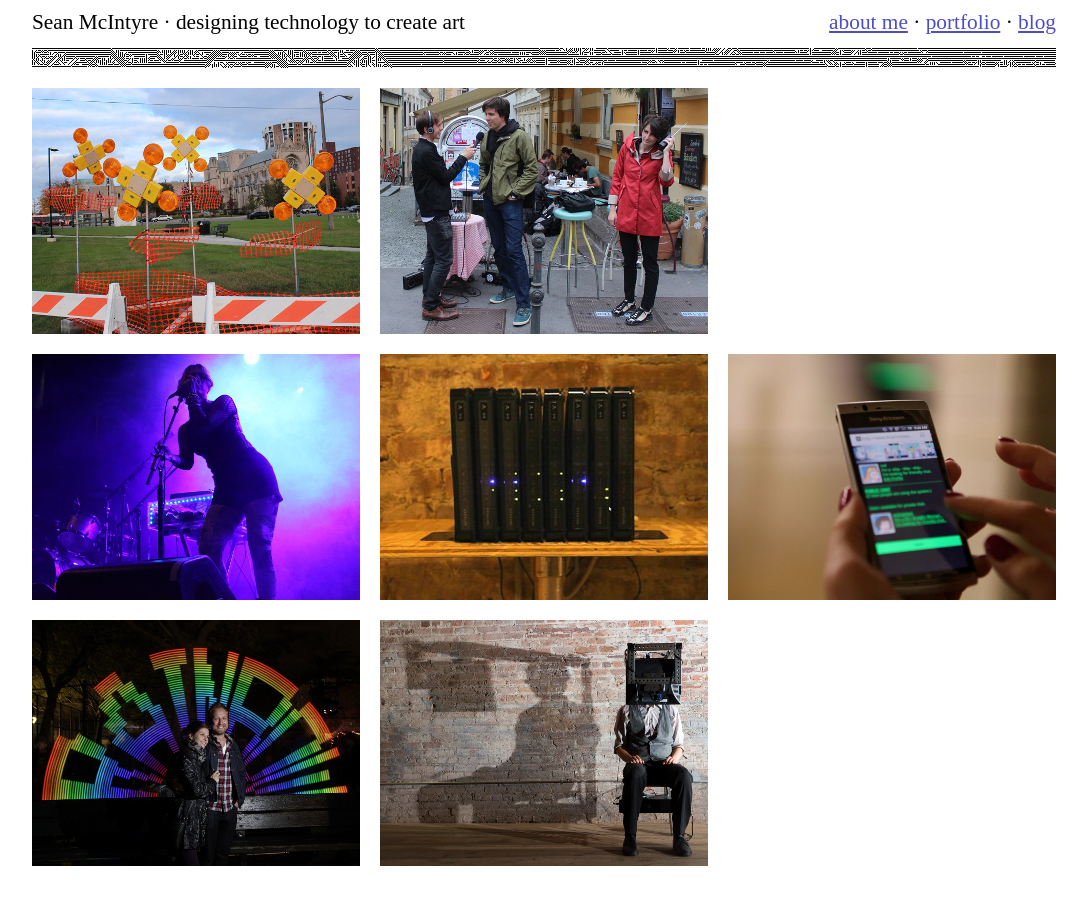
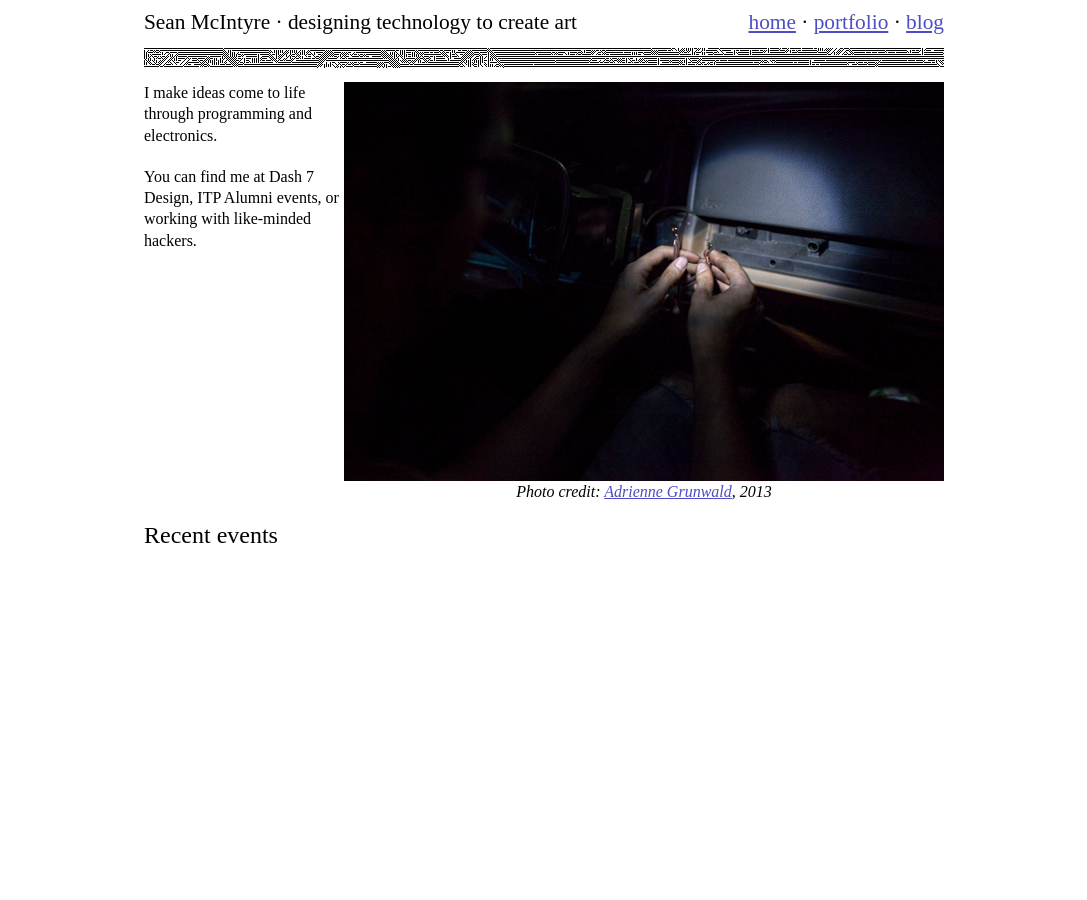
Before and after one commit to boxysean/boxysean.com, a Jekyll site: the page built from jekyll/index.html, in a window 1280 px wide. Shown: the whole page, without its empty margins (96-1183 px from the left). Built offline with Jekyll 4.4.1, drawn with Linux system fonts in a browser that asks for light colours; some web fonts are replaced; Markdown is read by kramdown in place of the engine named in the settings; comment, search, counter and statistics services are not loaded.

Commit message:
first attempt at home page

```diff
--- a/jekyll/_includes/header.html
+++ b/jekyll/_includes/header.html
@@ -24,7 +24,7 @@
                     Sean McIntyre &middot; designing technology to create art
                 </h2>
                 <h2 id="linkbar">
-                    <a title="about" class="" href="{{ site.url }}/">about me</a>
+                    <a title="home" class="" href="{{ site.url }}/">home</a>
                     &middot;
                     <a title="portfolio" class="" href="{{ site.url }}/portfolio">portfolio</a>
                     &middot;
--- /dev/null
+++ b/jekyll/_layouts/home.html
@@ -0,0 +1,25 @@
+---
+title: Home
+---
+
+{% include header.html width=800 %}
+
+<div style="float: right"><img src="{{ site.url }}/media/images/boxysean-and-wires.jpg" />
+<p style="text-align: center"><i>Photo credit: <a href="http://adriennegrunwald.com/">Adrienne Grunwald</a>, 2013</i></p>
+</div>
+
+<p>I make ideas come to life through programming and electronics.</p>
+
+
+
+<p>You can find me at Dash 7 Design, ITP Alumni events, or working with like-minded hackers.</p>
+
+<div style="clear: right"></div>
+
+<h2>Recent events</h2>
+
+
+
+<h2></h2>
+
+{% include footer.html %}
--- a/jekyll/_layouts/portfolio.html
+++ b/jekyll/_layouts/portfolio.html
@@ -1,3 +1,7 @@
+---
+title: Portfolio
+---
+
 {% include header.html width=1024 %}
 
           <div class="portfolio-column-container">
--- a/jekyll/index.html
+++ b/jekyll/index.html
@@ -1,13 +1,4 @@
 ---
-layout: portfolio
-title: Your New Jekyll Site
+layout: home
+title: Home
 ---
-
-<div id="home">
-  <h1>Blog Posts!!!11oneddd</h1>
-  <ul class="posts">
-    {% for post in site.posts %}
-      <li><span>{{ post.date | date_to_string }}</span> &raquo; <a href="{{ post.url }}">{{ post.title }}</a></li>
-    {% endfor %}
-  </ul>
-</div>
```
Also changed, not shown: other parts of jekyll/_includes/header.html (+1 -1 lines), jekyll/portfolio/index.html (+1 -10 lines), jekyll/media/images/boxysean-and-wires.jpg (added).
